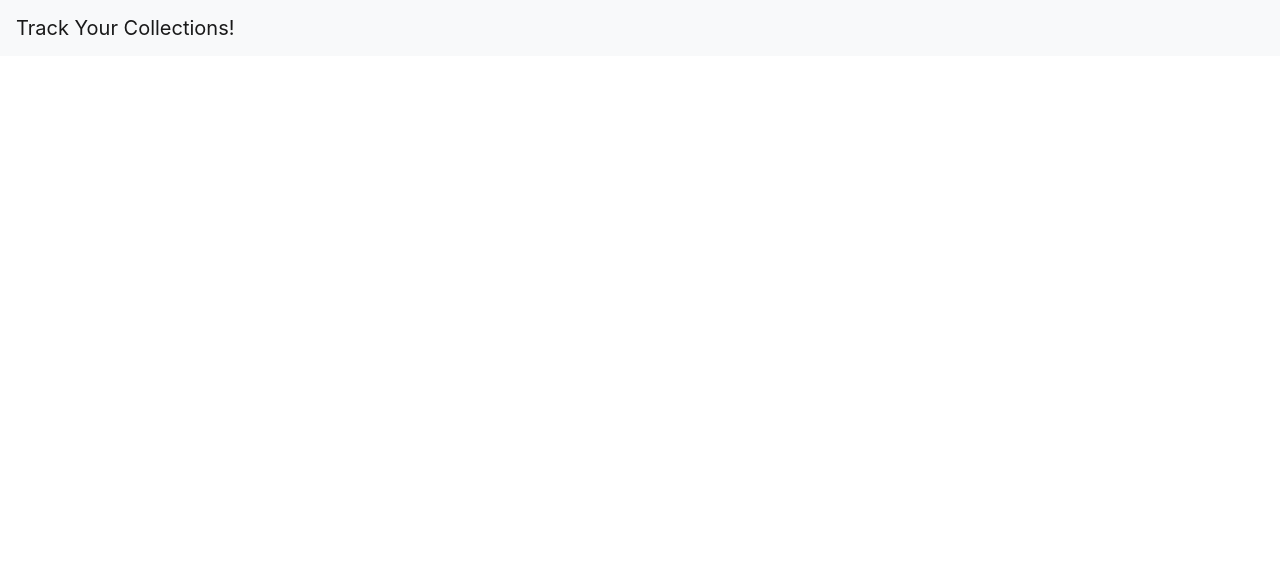
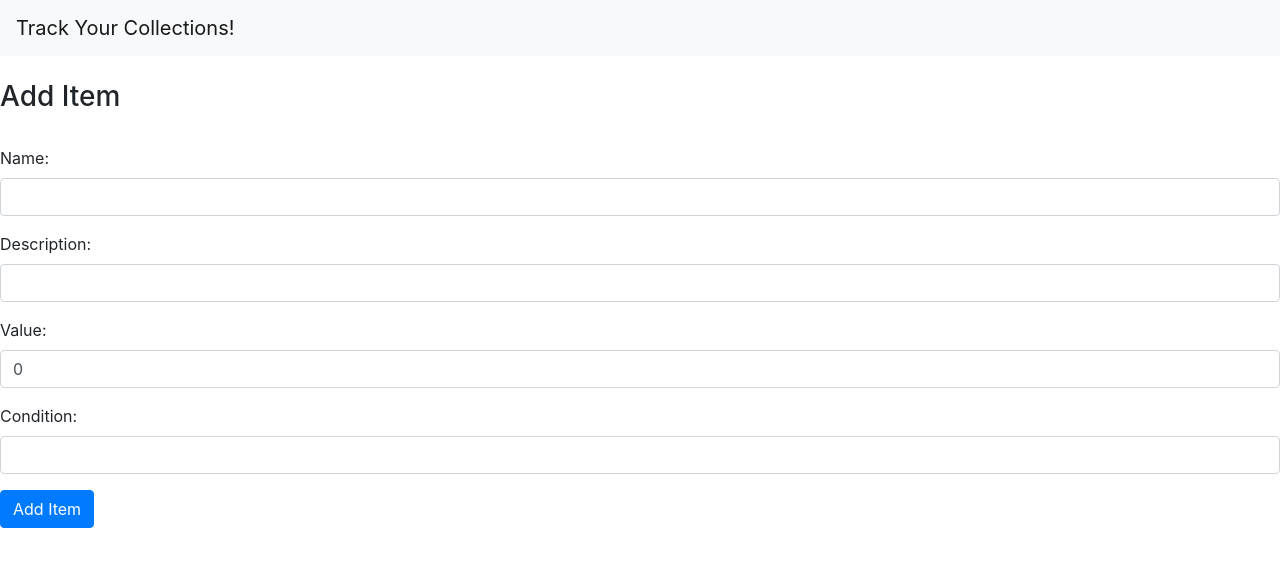
Before and after one commit to moniquestigter/Collection-Tracker-Frontend, a React (Create React App) app: page /1/items/create in a window 1280 px wide. Shown: the top 566 px of the page. Built offline with nearby package versions, Linux system fonts and the light colour scheme.

Commit message:
visually its there, fix design URGENTLY

```diff
--- a/src/App.js
+++ b/src/App.js
@@ -6,7 +6,10 @@ import {AuthContext} from "./context/auth";
 
 import Navbar from "./components/navbar.components.js";
 import CreateCollection from "./components/create-collection.component.js";
-import PrivateRoute from "./components/private-route.component.js"
+import ListCollections from "./components/list-collections.components.js";
+import ListItems from "./components/list-items.components.js";
+import CreateItem from "./components/create-item.component.js"
+import PrivateRoute from "./components/private-route.component.js";
 import Home from "./components/home.components.js";
 import Login from "./components/login.component.js";
 import SignUp from "./components/signup.component.js";
@@ -25,10 +28,14 @@ function App() {
       <Router>
         <Navbar />
         <br />
-        <Route path="/" exact component={Home} />
+        <Route path="/" exact component={ListCollections} />
+        <Route path="/:id/items" exact component={ListItems}/>
+        <Route path="/:id/items/create" exact component={CreateItem}/>
         <Route path="/login" exact component= {Login} />
         <Route path="/signup" exact component= {SignUp} />
+
         <Route path="/create" exact component = {CreateCollection}/>
+
       </Router>
     </AuthContext.Provider>
 
--- a/src/components/create-collection.component.js
+++ b/src/components/create-collection.component.js
@@ -56,7 +56,18 @@ export default class CreateCollection extends Component {
 
         console.log(collection);
 
-        window.location="/"; //return to homepage
+        const url = "http://localhost:3001/collections"
+        fetch(url, {
+            method: "POST",
+            headers: {
+                "Content-Type": "application/json"
+            },
+            body: JSON.stringify({name: collection.name, description: collection.description})
+        }).then(res => {
+            return res.text();
+        }).then(data => {
+            window.location="/"; //return to homepage
+        })
     }
 
     render(){
--- a/src/components/create-item.component.js
+++ b/src/components/create-item.component.js
@@ -0,0 +1,141 @@
+import React, {Component} from "react";
+
+export default class CreateItem extends Component{
+    constructor(props){
+        super(props);
+
+        this.onChangeCollectionId = this.onChangeCollectionId.bind(this);
+        this.onChangeDescription = this.onChangeDescription.bind(this);
+        this.onChangeName = this.onChangeName.bind(this);
+        this.onChangeValue = this.onChangeValue.bind(this);
+        this.onChangeCondition = this.onChangeCondition.bind(this);
+        this.onChangeDate = this.onChangeDate.bind(this);
+        this.onSubmit = this.onSubmit.bind(this);
+
+        this.state = {
+            collection_id: 0,
+            name: "",
+            description: "",
+            value: 0,
+            condition: "",
+            date: new Date()
+        }
+    }
+
+    onChangeCollectionId(e){
+        this.setState({
+            collection_id: e.target.value
+        });
+    }
+
+    onChangeName(e){
+        this.setState({
+            name: e.target.value
+        });
+    }
+
+    onChangeDescription(e){
+        this.setState({
+            description: e.target.value
+        });
+    }
+
+    onChangeValue(e){
+        this.setState({
+            value: e.target.value
+        });
+    }
+
+    onChangeCondition(e){
+        this.setState({
+            condition: e.target.value
+        });
+    }
+
+    onChangeDate(e){
+        this.setState({
+            date: e
+        });
+    }
+
+    onSubmit(e){
+        e.preventDefault();
+        console.log(this.props.location.param2);
+        const item = {
+            collection_id: this.props.location.param2,
+            name: this.state.name,
+            description: this.state.description,
+            value: this.state.value,
+            condition: this.state.condition,
+            date: this.state.date
+        }
+
+        console.log(item);
+
+        const url = "http://localhost:3001/" + this.props.location.param2 + "/items";
+        console.log("url: " + url);
+        fetch(url, {
+            method: "POST",
+            headers: {
+                "Content-Type": "application/json"
+            },
+            body: JSON.stringify({collection_id: item.collection_id, name: item.name, description: item.description, value: item.value, condition: item.condition})
+        }).then(res => {
+            return res.text();
+        }).then(data => {
+            //window.location="/" + this.props.location.param2 + "/items"; //return to items "homepage" FFIXXX!!!!
+        })
+    }
+
+    render(){
+        return (
+            <div>
+                <h3> Add Item</h3>
+                <br/>
+                <form onSubmit={this.onSubmit}>
+
+                    <div className="form-group">
+                        <label>Name: </label>
+                        <input type="text"
+                                required
+                                className="form-control"
+                                value={this.state.name}
+                                onChange={this.onChangeName} />
+                    </div>
+
+                    <div className="form-group">
+                        <label>Description: </label>
+                        <input type="text"
+                                required
+                                className="form-control"
+                                value={this.state.description}
+                                onChange={this.onChangeDescription} />
+                    </div>
+
+                    <div className="form-group">
+                        <label>Value: </label>
+                        <input type="text"
+                                required
+                                className="form-control"
+                                value={this.state.value}
+                                onChange={this.onChangeValue} />
+                    </div>
+
+                    <div className="form-group">
+                        <label>Condition: </label>
+                        <input type="text"
+                                required
+                                className="form-control"
+                                value={this.state.condition}
+                                onChange={this.onChangeCondition} />
+                    </div>
+
+                    <div className="form-group">
+                        <input type="submit" value="Add Item" className="btn btn-primary" />
+                    </div>
+
+                </form>
+            </div>
+        );
+    }
+}
--- a/src/components/list-collections.components.js
+++ b/src/components/list-collections.components.js
@@ -0,0 +1,62 @@
+import React, {Component} from "react";
+import {Link} from "react-router-dom";
+import {CardDeck} from "react-bootstrap"
+
+
+export default class ListCollections extends Component{
+
+    constructor(props){
+        super(props);
+
+        this.state = {
+            collections: []
+        };
+    }
+
+    componentDidMount(){
+        const url = "http://localhost:3001/collections"
+        fetch(url)
+        .then(res => {
+            return res.json();
+        }).then(dataJSON => {
+            return JSON.stringify(dataJSON);
+        }).then(strJSON => {
+            this.setState({collections: JSON.parse(strJSON)});
+           // console.log(strJSON);
+            //console.log(this.state.collections);
+        })
+    }
+
+    displayCollections() {
+        return this.state.collections.map(e => {
+            console.log(e.id);
+            return (
+                    <div className="card" style={{ width: '19rem' }} key={e.id}>
+                        <div className="card-body card-body-border-dark" >
+                            <h5 className="card-title">{e.name}</h5>
+                            <p className="card-text">{e.description}</p>
+                            <Link to={{
+                                pathname: `/${e.id}/items`,
+                                param: `${e.id}`,
+                                activeClassName: "btn btn-primary"
+                                }}>Show Items</Link>
+                            <br/>
+                            <p className="text-muted">Created {e.date}</p>
+                        </div>
+                    </div>
+            );
+        })
+    }
+
+    render(){
+        return (
+            <div>
+                <h3>Collections</h3>
+                <Link to="/create" className="btn btn-primary">+ New Collection</Link>
+                <div className="card-deck-bs-prefix card-deck-as col d-flex flex-column px-0">
+                   {this.displayCollections()}
+                </div>
+            </div>
+        );
+    }
+}
--- a/src/components/list-items.components.js
+++ b/src/components/list-items.components.js
@@ -0,0 +1,62 @@
+import React, {Component} from "react";
+import {Link} from "react-router-dom";
+
+
+export default class ListItems extends Component{
+    constructor(props){
+        super(props);
+
+        this.state = {
+            items: []
+        };
+    }
+
+    componentDidMount(){
+        console.log("id prop: "+ this.props.location.param);
+        const url = "http://localhost:3001/" + this.props.location.param + "/items";
+        fetch(url)
+        .then(res => {
+            return res.json();
+        }).then(dataJSON => {
+            return JSON.stringify(dataJSON);
+        }).then(strJSON => {
+            this.setState({items: JSON.parse(strJSON)});
+           // console.log(strJSON);
+            console.log(this.state.items);
+        })
+    }
+
+    displayItems(){
+        return this.state.items.map(e => {
+            return (
+                    <div className="card" style={{ width: '19rem' }} key={e.id}>
+                        <div className="card-body card-body-border-dark" >
+                            <h5 className="card-title">{e.name}</h5>
+                            <p className="card-text">{e.description}</p>
+                            <p className="card-text">{e.value}</p>
+                            <p className="card-text">{e.condition}</p>
+                            <br/>
+                            <p className="text-muted">Created {e.date}</p>
+                        </div>
+                    </div>
+            );
+        })
+    }
+
+    render(){
+        return (
+            <div>
+                <h3>Items</h3>
+                <Link to={{
+                    pathname: "/"+ this.props.location.param + "/items/create",
+                    param2: this.props.location.param,
+                    activeClassName: "btn btn-primary"
+                    }}>+ New Item</Link>
+                <div className="card-deck-bs-prefix card-deck-as col d-flex flex-column px-0">
+                   {this.displayItems()}
+                </div>
+            </div>
+        );
+    }
+
+}
```
